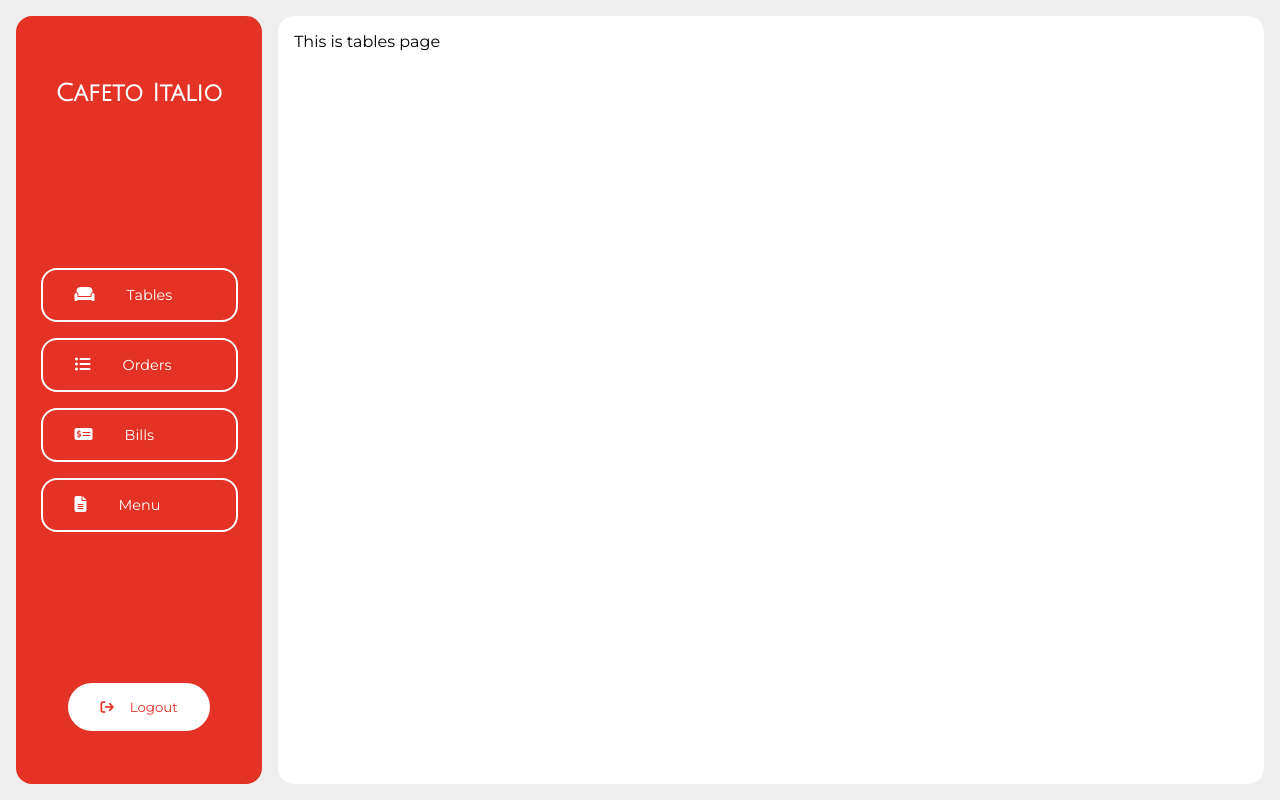
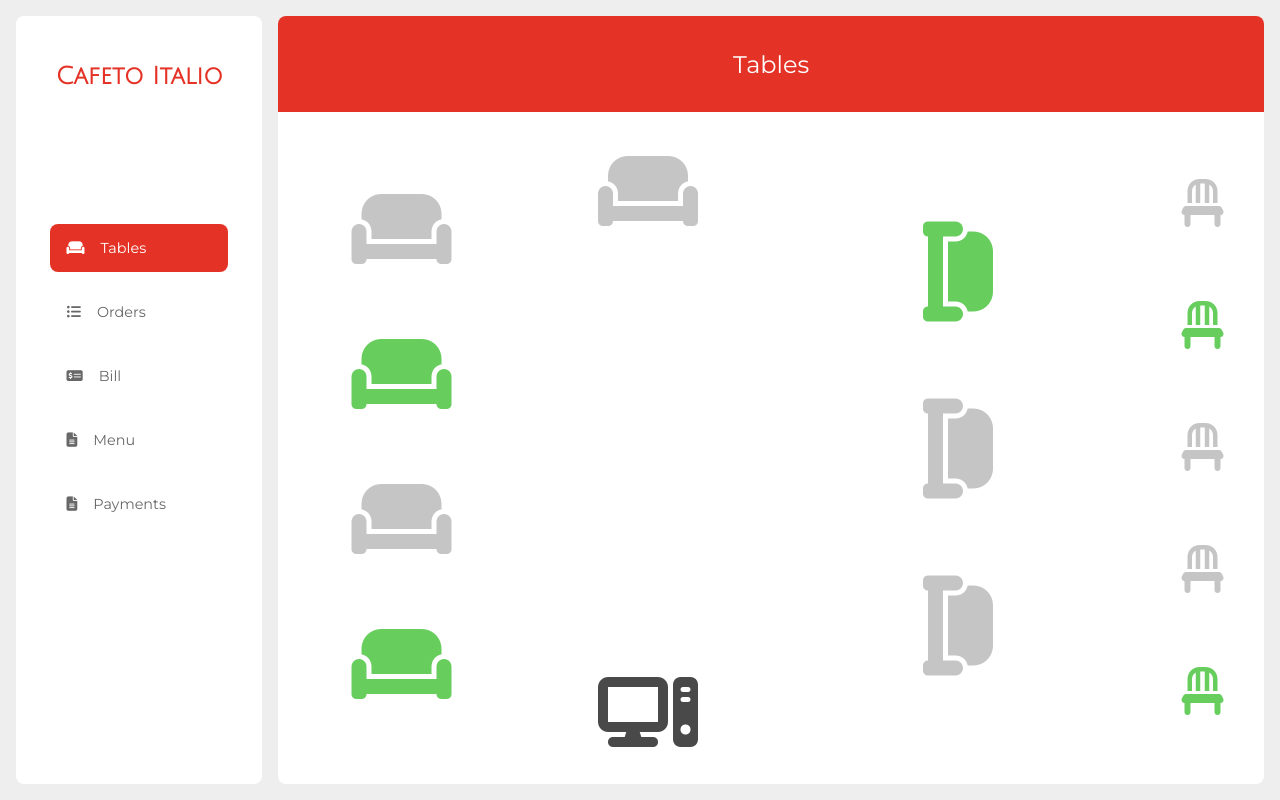
Before and after one commit to netisdark/try, a React (Vite) app in the folder frontDesk/: page / in a window 1280 px wide. Built offline with nearby package versions, Linux system fonts and the light colour scheme.

Commit message:
nav design-5

```diff
--- a/frontDesk/src/components/nav/Nav.jsx
+++ b/frontDesk/src/components/nav/Nav.jsx
@@ -6,19 +6,14 @@ export default function Nav(){
     return(
     <nav className={styles.navCont}>
 
-        <div className={styles.cafeNameCont}>
-            <span className={styles.cafeName}>Cafeto Italio</span>
-        </div>
+            <div className={styles.cafeName}>Cafeto Italio</div>
 
         <div className={styles.navLinksCont}>
             <NavLink to='/' className={styles.navLink}><i class="fa-solid fa-couch"></i><span className={styles.navItem}>Tables</span></NavLink>
             <NavLink to='/orders' className={styles.navLink}><i class="fa-solid fa-list-ul"></i><span className={styles.navItem}>Orders</span></NavLink>
-            <NavLink to='/bill' className={styles.navLink}><i class="fa-solid fa-money-check-dollar"></i><span className={styles.navItem}>Bills</span></NavLink>
+            <NavLink to='/bill' className={styles.navLink}><i class="fa-solid fa-money-check-dollar"></i><span className={styles.navItem}>Bill</span></NavLink>
             <NavLink to='/menu' className={styles.navLink}><i class="fa-solid fa-file-lines"></i><span className={styles.navItem}>Menu</span></NavLink>
-        </div>
-
-        <div className={styles.logoutCont}>
-            <button className={styles.logoutBtn}><i class="fa-solid fa-arrow-right-from-bracket"></i><span className={styles.logout}>Logout</span></button>
+            <NavLink to='/payment' className={styles.navLink}><i class="fa-solid fa-file-lines"></i><span className={styles.navItem}>Payments</span></NavLink>
         </div>
     </nav>
     )
--- a/frontDesk/src/components/nav/Nav.module.css
+++ b/frontDesk/src/components/nav/Nav.module.css
@@ -1,59 +1,53 @@
+.navLink:nth-child(1){
+    background-color: var(--colorPrim);
+    color: #fff;
+    border-radius: 1vh;
+}
 .navCont{
     height: 100%;
     width: 20vw;
-    display: grid;
-    grid-template-rows: 1fr 3fr 1fr;
-    background-color: var(--colorPrim);
-    border-radius: 2vh;
+    display: flex;
+    flex-direction: column;
+    align-items: center;
+    background-color: #fff;
+    border-radius: 1vh;
 }
-.cafeNameCont,.navLinksCont,.logoutCont{
-    height: auto;
-    width: 100%;
+.cafeName{
+    height: 15vh;
+    display: flex;
+    justify-content: center;
+    align-items: center;
+    font-size: 1.5em;
+    font-weight: 600;
+    color: var(--colorPrim);
+    font-family: "Julius Sans One", sans-serif;
+}
+.navLinksCont{
     display: flex;
     flex-direction: column;
     justify-content: center;
     align-items: center;
-    gap: 02vh;
-}
-.cafeName{
-    font-size: 1.5em;
-    font-weight: 600;
-    border-radius: 4vh;
-    color: var(--colorPrim);
-    color: #fff;
-    font-family: "Julius Sans One", sans-serif;
+    height: 60vh;
+    width: 90%;
+    gap: 2vh;
 }
 .navLink{
+    height: 6vh;
+    display: flex;
+    justify-content: center;
+    align-items: center;
+    font-size: .9em;
+    color: var(--colorPrim);
+    color: #686868;
     width: 80%;
-    display: flex;
-    gap: 4vh;
-    border: 2px solid #fff;
+    padding: 0vh 2vh;
+}
+.navLink:hover{
     background-color: var(--colorPrim);
     color: #fff;
-    border-radius: 2vh;
-    padding: 2vh 4vh;
+    border-radius: 1vh;
 }
 .navItem{
-    font-size: .9em;
-    width: 8vh;
+    margin-left: 2vh;
+    width: 20vh;
 }
-.logoutBtn{
-    padding: 2vh 4vh;
-    background-color: #fff;
-    color: var(--colorPrim);
-    border-radius: 4vh;
-    cursor: pointer;
-}
-.logout{
-    margin-left: 2vh;
-}
-.logoutBtn:hover{
-    transform: scale(1.05,1.05);
-    transition: .25s ease;
-}
-.navLink:hover{
-    background-color: #fff;
-    color: var(--colorPrim);
-    transition: .15s ease;
-    cursor: pointer;
-}
--- a/frontDesk/src/components/tables/Tables.jsx
+++ b/frontDesk/src/components/tables/Tables.jsx
@@ -1,6 +1,36 @@
 import styles from './Tables.module.css';
 
 
-export default function Tables(){
-    return <div className={styles.tableCont}>This is tables page</div>
+export default function Tables() {
+    return <div className={styles.tableWrapper}>
+        <div className={styles.pageTitle}>Tables</div>
+        <div className={styles.tableCont}>
+
+            <div className={styles.tableCol1}>
+                <span className={styles.tbCol1}><i class="fa-solid fa-couch"></i></span>
+                <span className={`${styles.tbCol1} ${styles.active}`}><i class="fa-solid fa-couch"></i></span>
+                <span className={styles.tbCol1}><i class="fa-solid fa-couch"></i></span>
+                <span className={`${styles.tbCol1} ${styles.active}`}><i class="fa-solid fa-couch"></i></span>
+            </div>
+
+            <div className={styles.cashierCont}>
+                <span className={styles.cashierTable}><i class="fa-solid fa-couch"></i></span>
+                <i class="fa-solid fa-computer"></i>
+            </div>
+
+            <div className={styles.tableCol2}>
+                <span className={`${styles.tbCol2} ${styles.active}`}><i class="fa-solid fa-couch"></i></span>
+                <span className={styles.tbCol2}><i class="fa-solid fa-couch"></i></span>
+                <span className={styles.tbCol2}><i class="fa-solid fa-couch"></i></span>
+            </div>
+
+            <div className={styles.tableCol3}>
+                <span className={styles.tbCol3}><i class="fa-solid fa-chair"></i></span>
+                <span className={`${styles.tbCol3} ${styles.active}`}><i class="fa-solid fa-chair"></i></span>
+                <span className={styles.tbCol3}><i class="fa-solid fa-chair"></i></span>
+                <span className={styles.tbCol3}><i class="fa-solid fa-chair"></i></span>
+                <span className={`${styles.tbCol3} ${styles.active}`}><i class="fa-solid fa-chair"></i></span>
+            </div>
+        </div>
+    </div>
 }
--- a/frontDesk/src/components/tables/Tables.module.css
+++ b/frontDesk/src/components/tables/Tables.module.css
@@ -1,7 +1,66 @@
-.tableCont{
+.tableWrapper{
+    background-color: #fff;
+    border-radius: 1vh;
     height: 100%;
     width: 80vw;
-    background-color: #fff;
-    border-radius: 2vh;
-    padding: 2vh;
 }
+.pageTitle{
+    height: 12vh;
+    background-color: var(--colorPrim);
+    border-radius: 1vh 1vh 0vh 0vh;
+    display: flex;
+    justify-content: center;
+    align-items: center;
+    color: #fff;
+    font-size: 1.5em;
+}
+.tableCont{
+    height: fit-content;
+    width: 100%;
+    display: grid;
+    grid-template-columns: 2fr 2fr 3fr 1fr;
+}
+.tableCol1,.tableCol2,.tableCol3{
+    display: flex;
+    flex-direction: column;
+    justify-content: center;
+    align-items: center;
+    height: 84vh;
+    width: auto;
+    color: #c5c5c5;
+}
+.tableCol1{
+    gap: 6vh;
+}
+.tbCol1{
+    width: fit-content;
+    font-size: 5em;
+}
+.cashierTable{
+    color: #c5c5c5;
+}
+.cashierCont{
+    padding: 4vh 0vh;
+    display: flex;
+    flex-direction: column;
+    align-items: center;
+    justify-content: space-between;
+    font-size: 5em;
+    color: rgb(73, 73, 73);
+}
+.tableCol2{
+    gap: 10vh;
+}
+.tbCol2{
+    font-size: 5em;
+    transform: rotate(90deg);
+}
+.tableCol3{
+    gap: 8vh;
+}
+.tbCol3{
+    font-size: 3em;
+}
+.active{
+    color: #67ce5e;
+}
```
